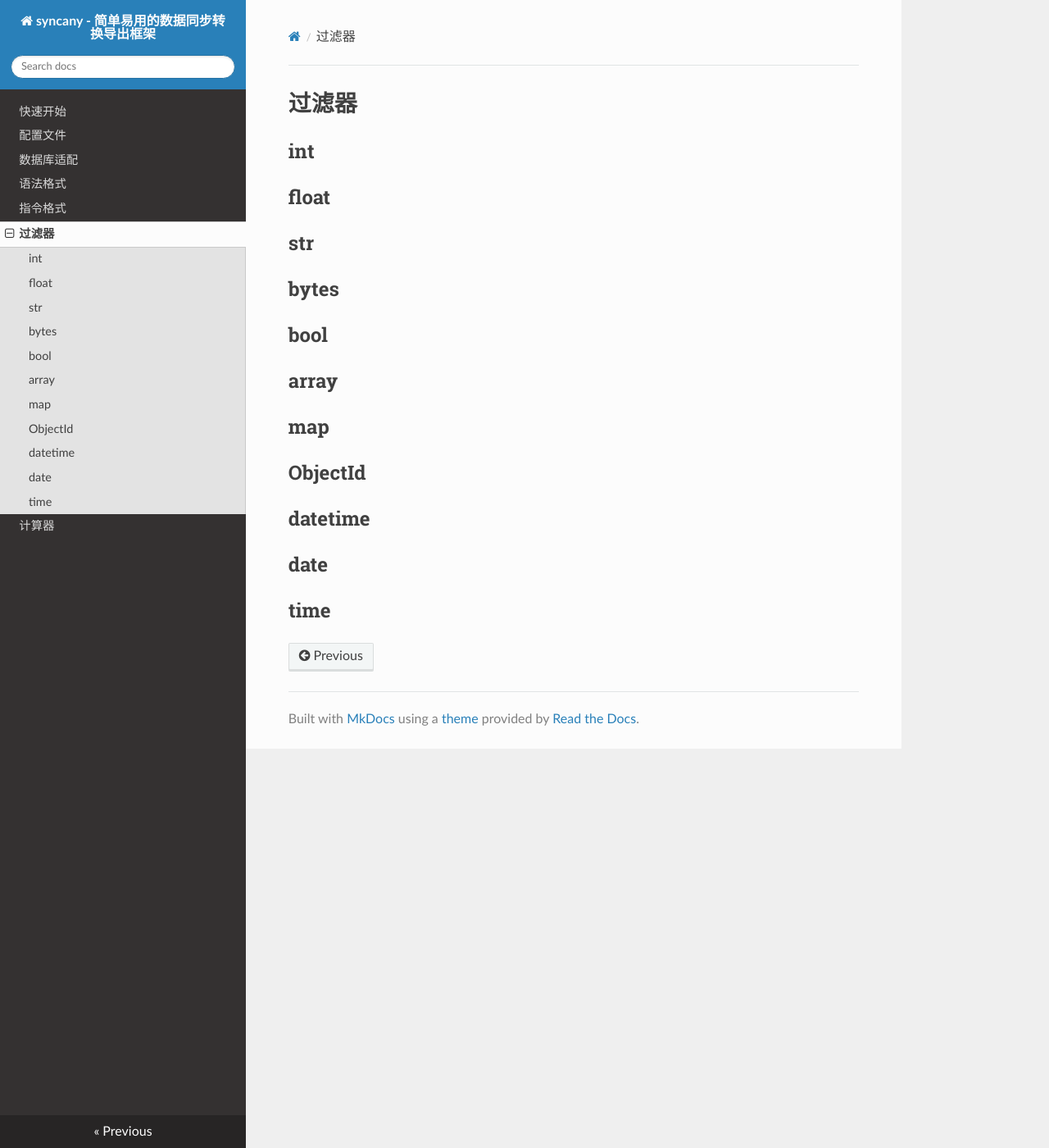
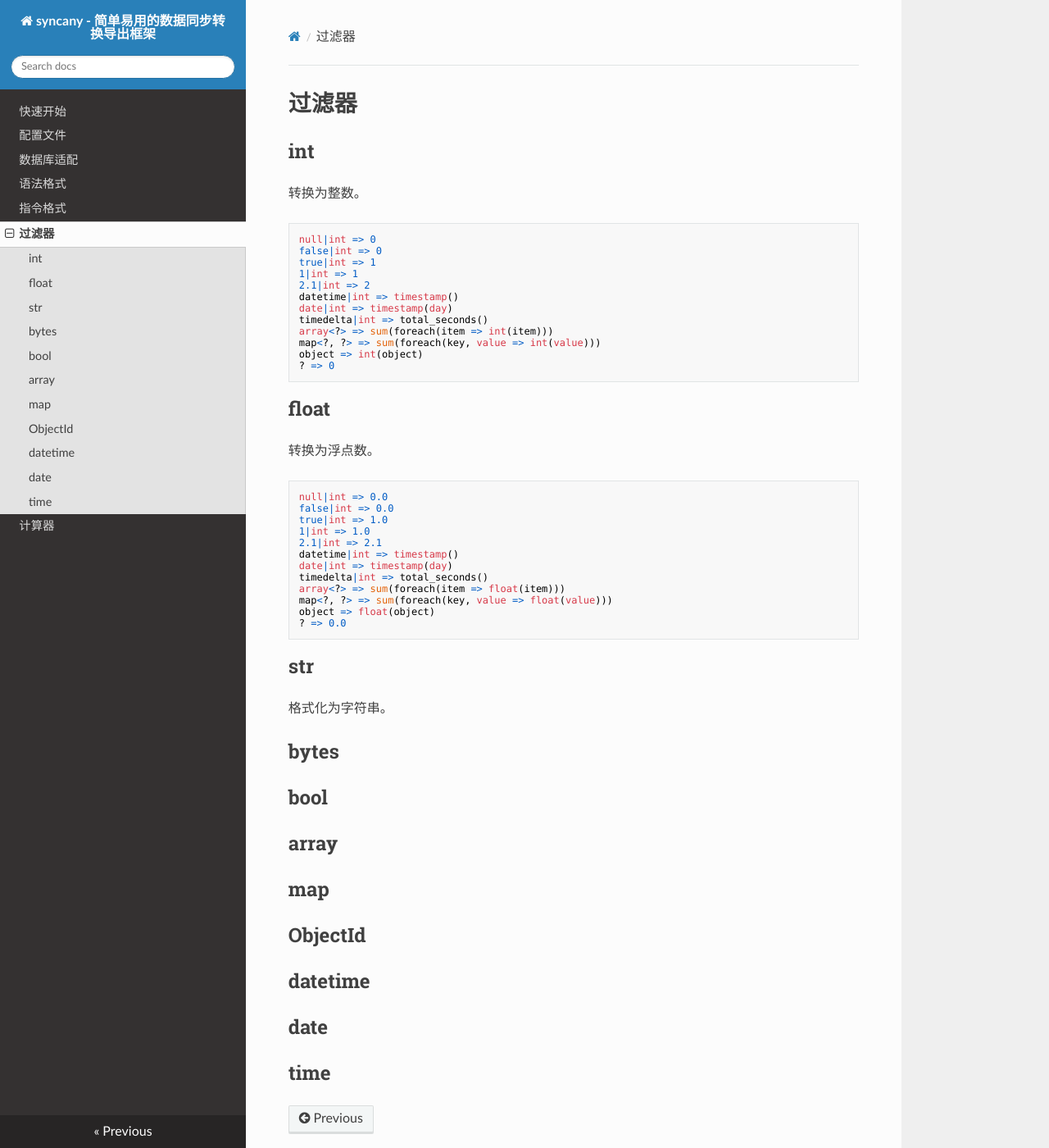
Before and after one commit to snower/syncany, an MkDocs documentation site: the page built from docs/filter-directive.md, in a window 1280 px wide and 1400 px high. Shown: the whole window at 82% size. Built offline with MkDocs 1.6.1, drawn with Linux system fonts in a browser that asks for light colours; nearby versions of some CDN libraries.

Commit message:
update docs

````diff
--- a/docs/filter-directive.md
+++ b/docs/filter-directive.md
@@ -1,8 +1,47 @@
 # 过滤器
 
 ## int
+
+转换为整数。
+
+```
+null|int => 0
+false|int => 0
+true|int => 1
+1|int => 1
+2.1|int => 2
+datetime|int => timestamp()
+date|int => timestamp(day)
+timedelta|int => total_seconds()
+array<?> => sum(foreach(item => int(item)))
+map<?, ?> => sum(foreach(key, value => int(value)))
+object => int(object)
+? => 0
+```
+
 ## float
+
+转换为浮点数。
+
+```
+null|int => 0.0
+false|int => 0.0
+true|int => 1.0
+1|int => 1.0
+2.1|int => 2.1
+datetime|int => timestamp()
+date|int => timestamp(day)
+timedelta|int => total_seconds()
+array<?> => sum(foreach(item => float(item)))
+map<?, ?> => sum(foreach(key, value => float(value)))
+object => float(object)
+? => 0.0
+```
+
 ## str
+
+格式化为字符串。
+
 ## bytes
 ## bool
 ## array
````
Also changed, not shown: docs/configuration-json.md (+4 -0 lines), docs/directive.md (+20 -0 lines).
